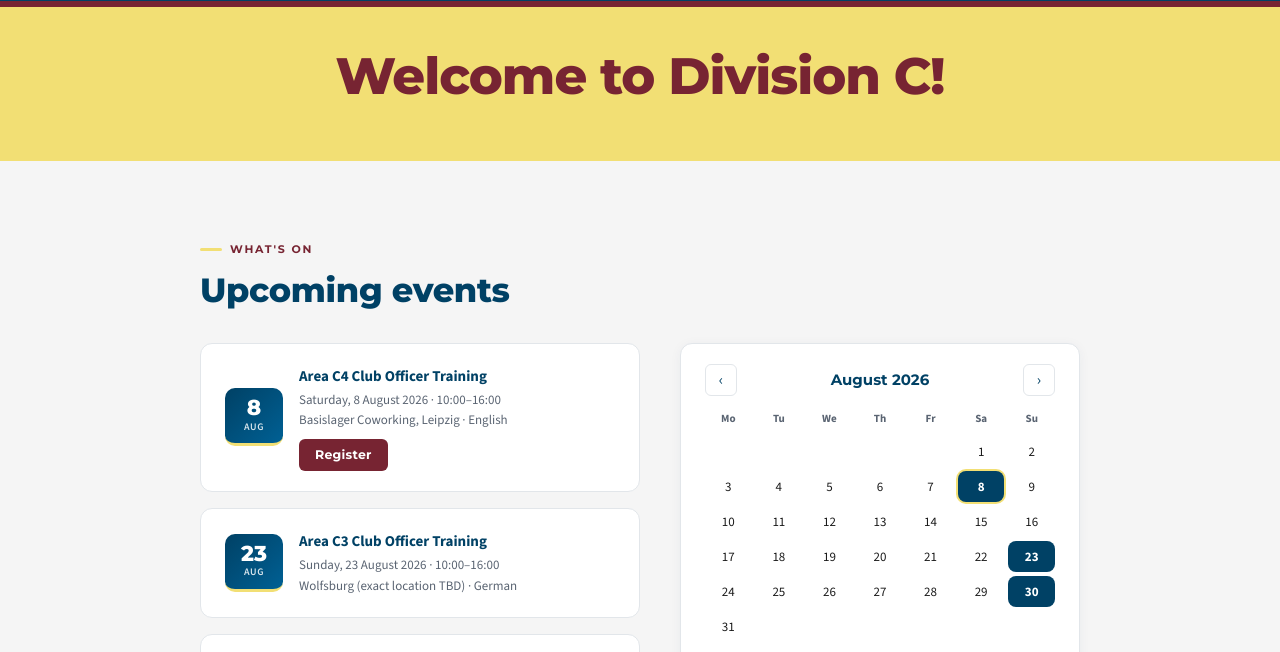
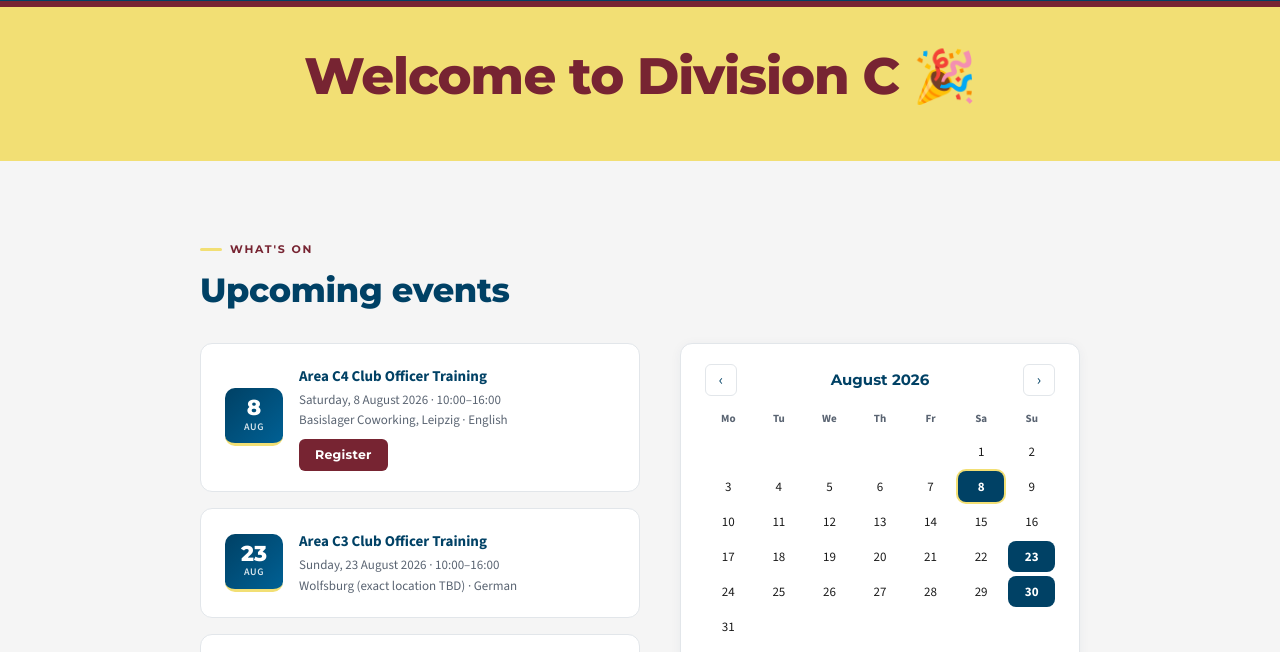
Before and after one commit to haroldfinch-oss/division-c-d95, a plain HTML site: page index.html in a window 1280 px wide. Shown: the part 103-755 px from the top of the page. Drawn offline with nearby package versions, Linux system fonts and the light colour scheme.

Commit message:
Update index.html

```diff
--- a/index.html
+++ b/index.html
@@ -844,7 +844,7 @@
 <!-- HERO WELCOME WITH STATIC CONFETTI -->
   <section style="background: linear-gradient(135deg, var(--tm-yellow) 0%, var(--tm-yellow) 100%); color: white; padding: 3rem 2rem 2rem; text-align: center; margin-top: -20px; position: relative; z-index: 99; overflow: hidden;">
     <div class="container" style="position: relative; z-index: 10;">
-      <h1 style="font-size: clamp(2rem, 5vw, 3.2rem); color: var(--tm-maroon); font-weight: 800; margin-bottom: 0.75rem; letter-spacing: -0.02em;">Welcome to Division C!</h1>
+      <h1 style="font-size: clamp(2rem, 5vw, 3.2rem); color: var(--tm-maroon); font-weight: 800; margin-bottom: 0.75rem; letter-spacing: -0.02em;">Welcome to Division C 🎉</h1>
     </div>
   </section>
 
```
